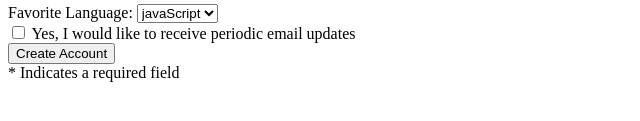
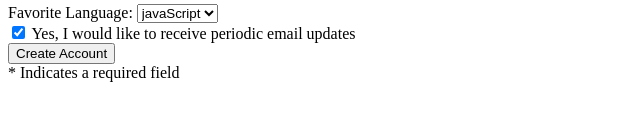
Before and after one commit to dreessen-n/registration-form, a plain HTML site: page index.html in a window 1280 px wide. Shown: the part 343-464 px from the top of the page, 0-640 px from the left. Drawn offline with Linux system fonts and the light colour scheme.

Commit message:
Make the checkbox checked

```diff
--- a/index.html
+++ b/index.html
@@ -55,7 +55,7 @@
         </select>
     </div>
     <div>
-        <input type="checkbox">
+        <input type="checkbox" checked>
         <label>Yes, I would like to receive periodic email updates</label>
     </div>
     <input type="submit" value="Create Account">
```
